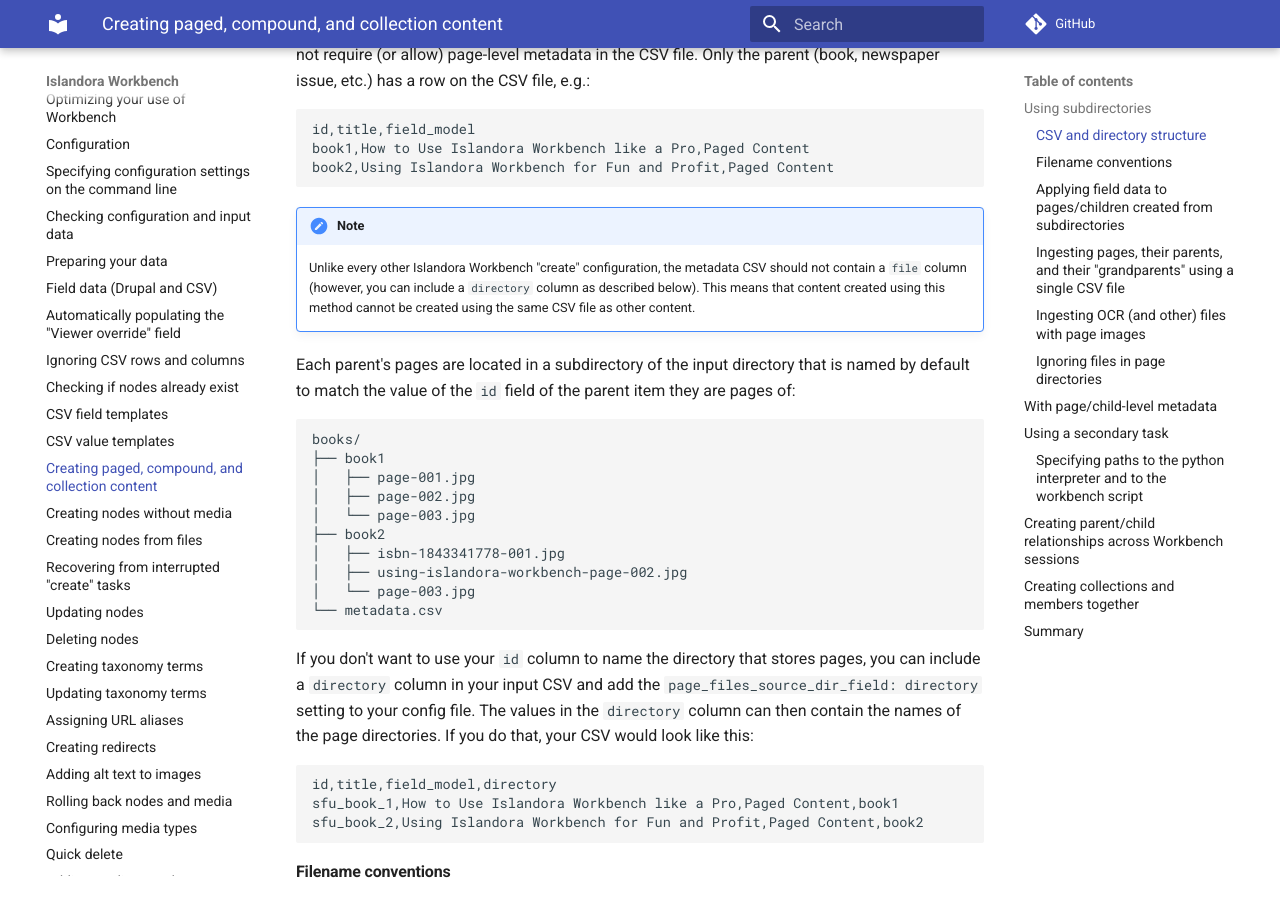
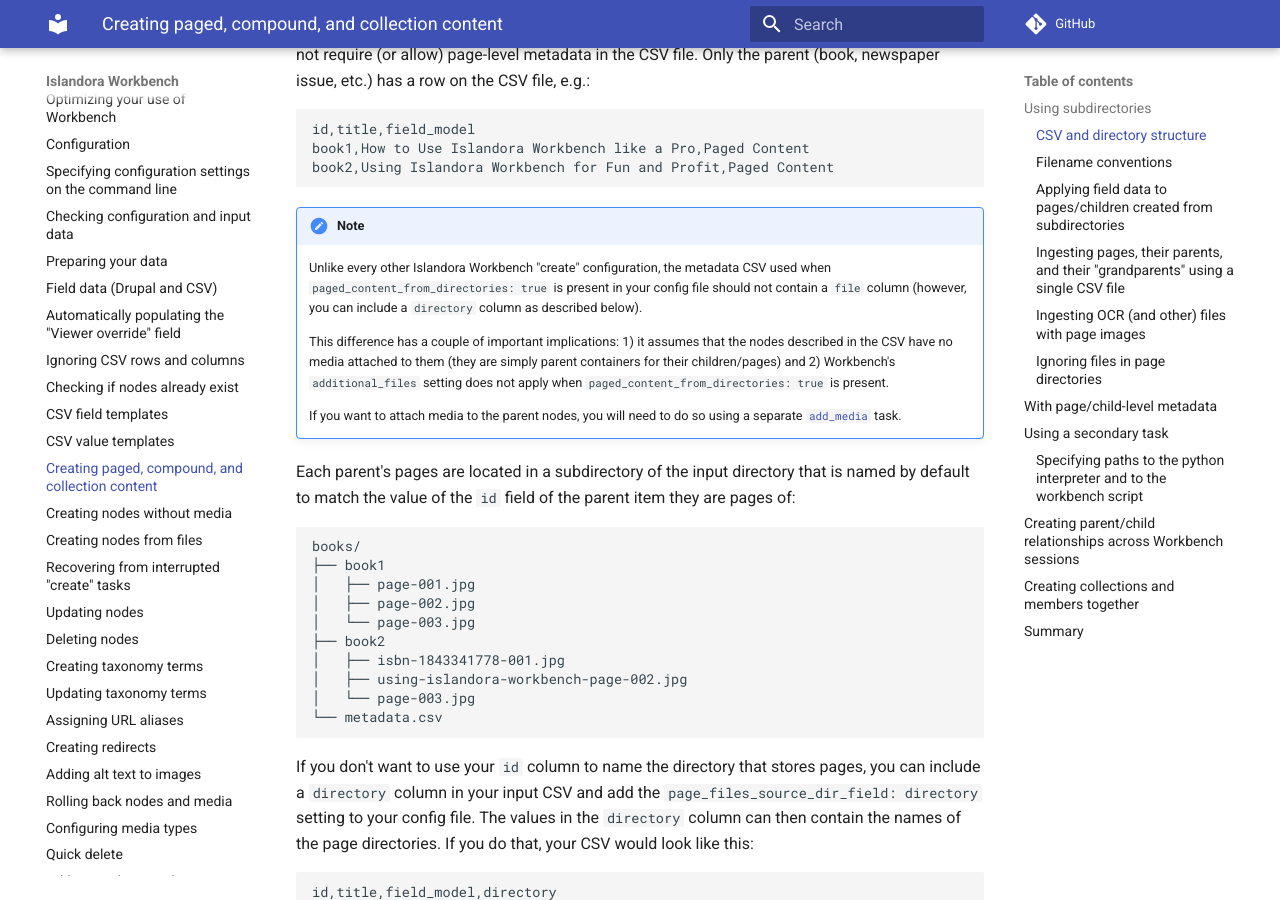
Before and after one commit to mjordan/islandora_workbench_docs, an MkDocs documentation site: the page built from docs/paged_and_compound.md, in a window 1280 px wide and 900 px high, scrolled down 1816 px. Built offline with MkDocs 1.6.1 and Material for MkDocs 9.7.7, drawn with Linux system fonts in a browser that asks for light colours; comment, search, counter and statistics services are not loaded.

Commit message:
Updated 'Creating paged, compound, and collection content' to clarify that if paged_content_from_directories is true, the additional_files config setting doesn't apply.

````diff
--- a/docs/paged_and_compound.md
+++ b/docs/paged_and_compound.md
@@ -34,7 +34,11 @@
 ```
 
 !!! note
-    Unlike every other Islandora Workbench "create" configuration, the metadata CSV should not contain a `file` column (however, you can include a `directory` column as described below). This means that content created using this method cannot be created using the same CSV file as other content.
+    Unlike every other Islandora Workbench "create" configuration, the metadata CSV used when `paged_content_from_directories: true` is present in your config file should not contain a `file` column (however, you can include a `directory` column as described below).
+
+    This difference has a couple of important implications: 1) it assumes that the nodes described in the CSV have no media attached to them (they are simply parent containers for their children/pages) and 2) Workbench's `additional_files` setting does not apply when `paged_content_from_directories: true` is present.
+
+    If you want to attach media to the parent nodes, you will need to do so using a separate [`add_media`](/islandora_workbench_docs/adding_media/) task.
 
 Each parent's pages are located in a subdirectory of the input directory that is named by default to match the value of the `id` field of the parent item they are pages of:
 
````
Also changed, not shown: docs/changelog.md (+1 -0 lines), docs/fields.md (+1 -1 lines).
